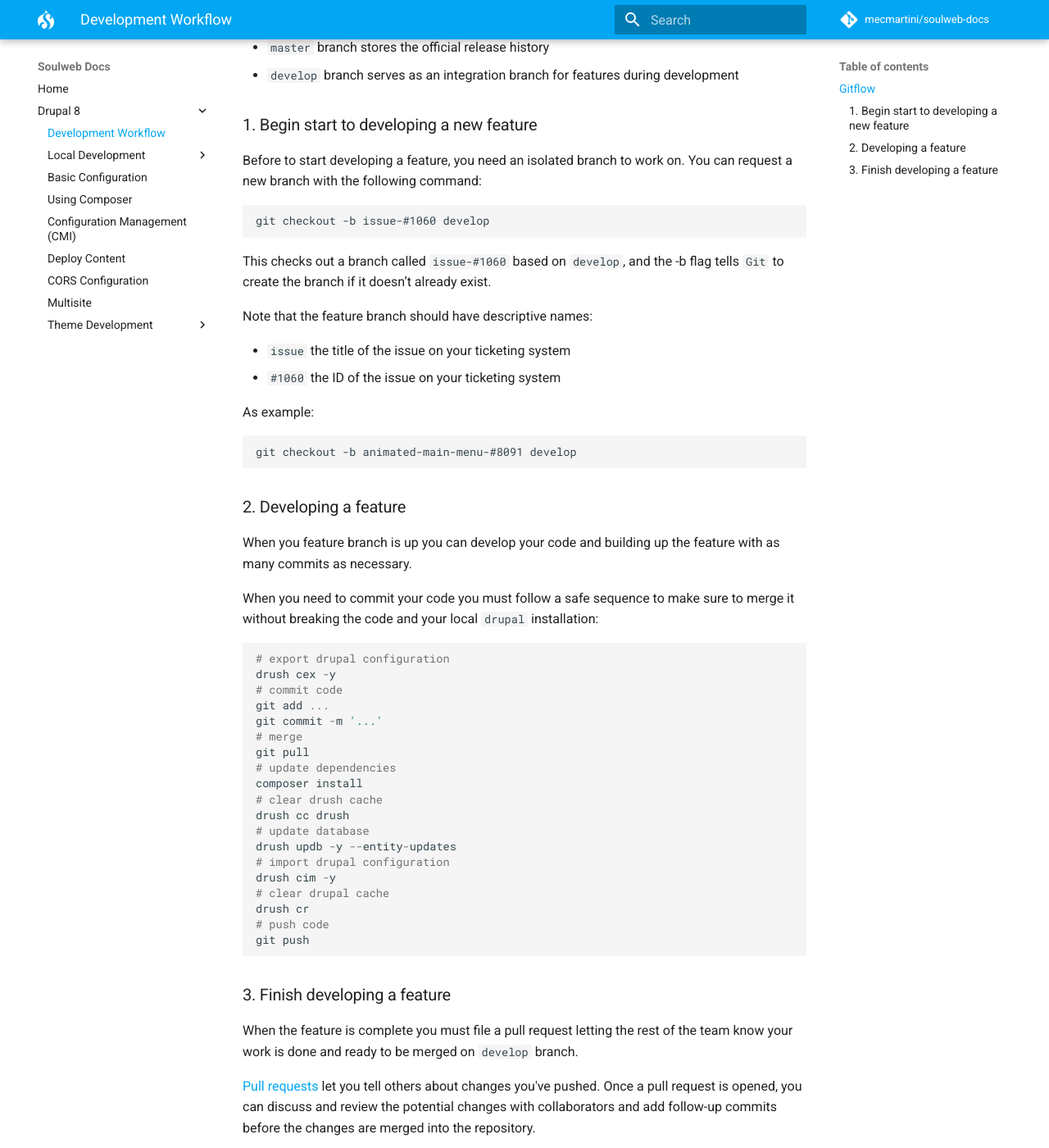
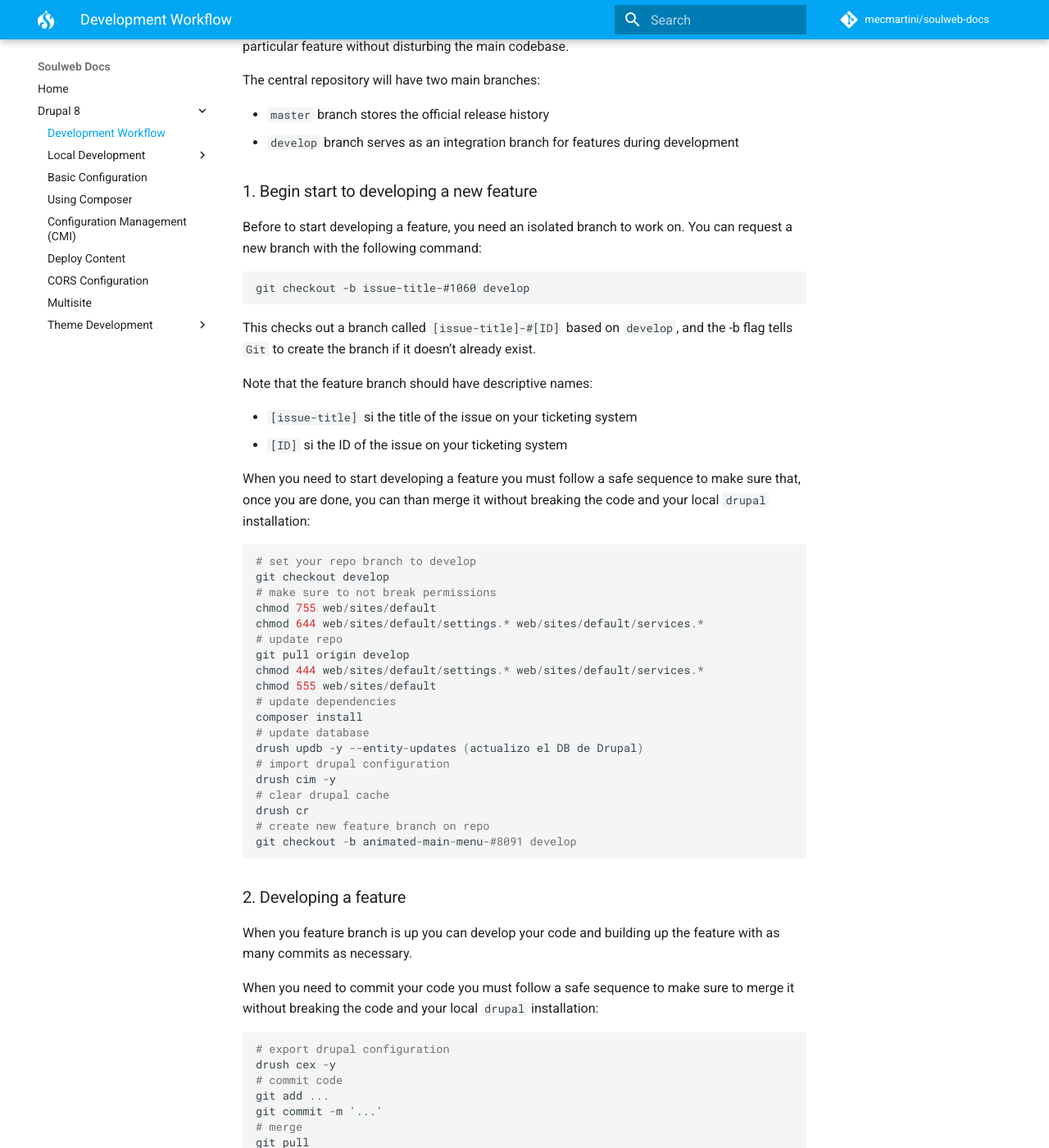
Before and after one commit to mecmartini/soulweb-docs, an MkDocs documentation site: the page built from docs/drupal/drupal_development_workflow.md, in a window 1280 px wide and 1400 px high, scrolled down 478 px. Shown: the whole window at 82% size. Built offline with MkDocs 1.6.1 and Material for MkDocs 9.7.7, drawn with Linux system fonts in a browser that asks for light colours; comment, search, counter and statistics services are not loaded; old or Windows-style settings are respelled for this version of MkDocs; some of the changed text lies outside the part shown.

Commit message:
Update drupal development workflow

```diff
--- a/docs/drupal/drupal_development_workflow.md
+++ b/docs/drupal/drupal_development_workflow.md
@@ -17,17 +18,35 @@
 
 Before to start developing a feature, you need an isolated branch to work on. You can request a new branch with the following command:
 
-    git checkout -b issue-#1060 develop
+    git checkout -b issue-title-#1060 develop
 
-This checks out a branch called `issue-#1060` based on `develop`, and the -b flag tells `Git` to create the branch if it doesn’t already exist.
+This checks out a branch called `[issue-title]-#[ID]` based on `develop`, and the -b flag tells `Git` to create the branch if it doesn’t already exist.
 
 Note that the feature branch should have descriptive names:
 
-* `issue` the title of the issue on your ticketing system
-* `#1060` the ID of the issue on your ticketing system
+* `[issue-title]` si the title of the issue on your ticketing system
+* `[ID]` si the ID of the issue on your ticketing system
 
-As example:
+When you need to start developing a feature you must follow a safe sequence to make sure that, once you are done, you can than merge it without breaking the code and your local `drupal` installation:
 
+    # set your repo branch to develop
+    git checkout develop
+    # make sure to not break permissions
+    chmod 755 web/sites/default
+    chmod 644 web/sites/default/settings.* web/sites/default/services.*
+    # update repo
+    git pull origin develop
+    chmod 444 web/sites/default/settings.* web/sites/default/services.*
+    chmod 555 web/sites/default
+    # update dependencies
+    composer install
+    # update database
+    drush updb -y --entity-updates (actualizo el DB de Drupal)
+    # import drupal configuration
+    drush cim -y
+    # clear drupal cache
+    drush cr
+    # create new feature branch on repo
     git checkout -b animated-main-menu-#8091 develop
 
 ### 2. Developing a feature
@@ -46,7 +65,7 @@
     # update dependencies
     composer install
     # clear drush cache
-    drush cc drush
+    drush cr
     # update database
     drush updb -y --entity-updates
     # import drupal configuration
```
Also changed, not shown: other parts of docs/drupal/drupal_development_workflow.md (+1 -0 lines).
